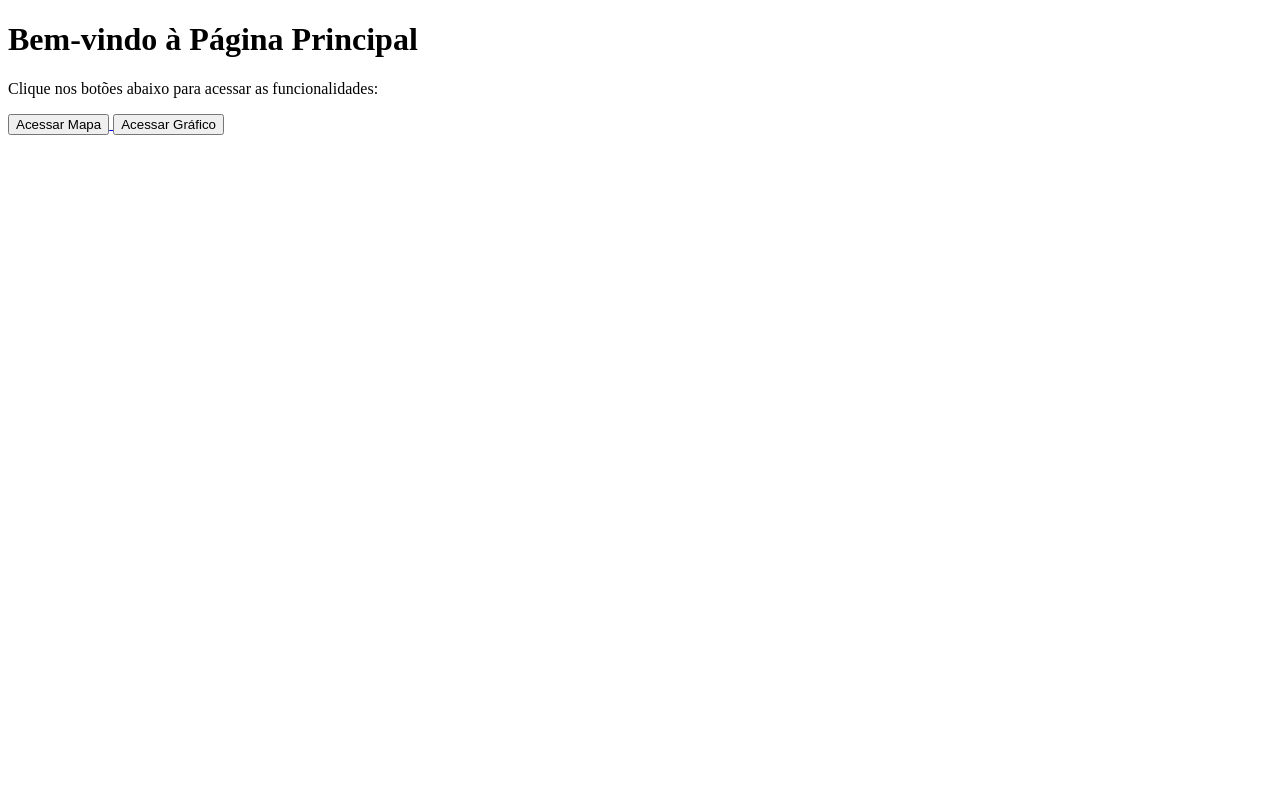
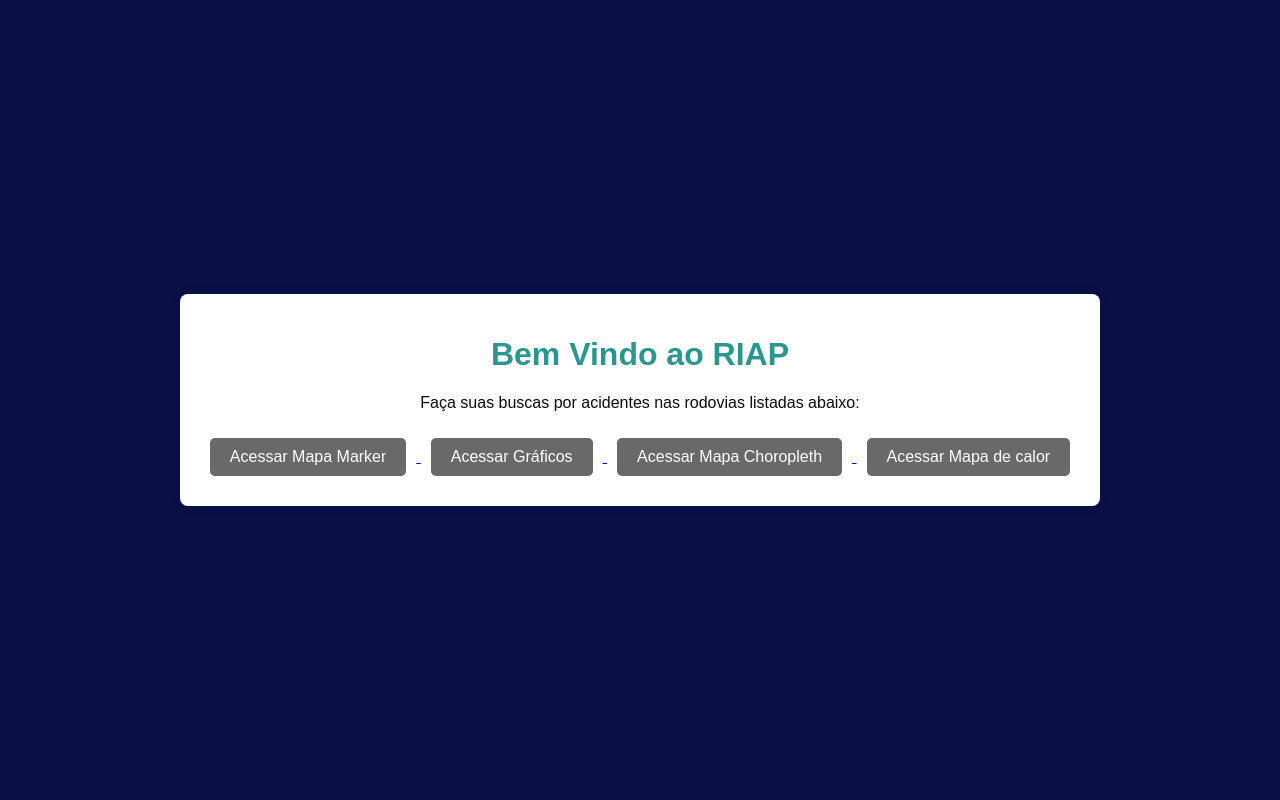
Before and after one commit to ildebrandomoraes/analisepreditivadeacidentesveiculares, a Flask app: page /home in a window 1280 px wide. Run offline with Flask 2, Linux system fonts and the light colour scheme.

Commit message:
projeto ganhou uma cara mais colorida com botões coloridos mais apresentavel

```diff
--- a/templates/home.html
+++ b/templates/home.html
@@ -3,20 +3,35 @@
 <head>
     <meta charset="UTF-8">
     <meta name="viewport" content="width=device-width, initial-scale=1.0">
-    <title>Página Principal</title>
+    <title>RIASP</title>
+    <link rel="stylesheet" href="styles.css">
 </head>
 <body>
-    <h1>Bem-vindo à Página Principal</h1>
-    <p>Clique nos botões abaixo para acessar as funcionalidades:</p>
+    <div class="container">
+        <h1>Bem Vindo ao RIAP </h1>
+        <p>Faça suas buscas por acidentes nas rodovias listadas abaixo:</p>
 
         <!-- Botão para acessar o mapa -->
         <a href="{{ url_for('index') }}">
-        <button>Acessar Mapa</button>
+            <button id="mapaBtn">Acessar Mapa Marker</button>
         </a>
 
         <!-- Botão para acessar o gráfico -->
         <a href="{{ url_for('grafico') }}">
-        <button>Acessar Gráfico</button>
+            <button id="graficoBtn">Acessar Gráficos</button>
         </a>
+
+        <!-- Botão para acessar o gráfico -->
+        <a href="{{ url_for('grafico') }}">
+            <button id="regiõesbtn">Acessar Mapa Choropleth</button>
+        </a>
+
+        <!-- Botão para acessar o gráfico -->
+        <a href="{{ url_for('grafico') }}">
+            <button id="mapacalorbtnBtn">Acessar Mapa de calor</button>
+        </a>
+    </div>
+
+    <script src="script.js"></script>
 </body>
 </html>
--- /dev/null
+++ b/templates/script.js
@@ -0,0 +1,15 @@
+document.getElementById('mapaBtn').addEventListener('click', function() {
+    alert('Você será redirecionado para o Mapa!');
+});
+
+document.getElementById('graficoBtn').addEventListener('click', function() {
+    alert('Você será redirecionado para o Gráfico!');
+});
+
+document.getElementById('regiõesbtn').addEventListener('click', function() {
+    alert('Você será redirecionado para o Mapa Choropleth!');
+});
+
+document.getElementById('mapacalorbtnBtn').addEventListener('click', function() {
+    alert('Você será redirecionado para o Mapa de Calor!');
+});
--- /dev/null
+++ b/templates/styles.css
@@ -0,0 +1,41 @@
+body {
+    font-family: Arial, sans-serif;
+    background-color: #0a1047;
+    margin: 0;
+    padding: 0;
+    display: flex;
+    justify-content: center;
+    align-items: center;
+    height: 100vh;
+}
+
+.container {
+    text-align: center;
+    background-color: #fff;
+    padding: 20px;
+    border-radius: 8px;
+    box-shadow: 0 0 10px rgba(0, 0, 0, 0.1);
+}
+
+h1 {
+    color: #299690;
+}
+
+p {
+    color: #0e0b0b;
+}
+
+button {
+    background-color: #696969;
+    color: white;
+    border: none;
+    padding: 10px 20px;
+    margin: 10px;
+    border-radius: 5px;
+    cursor: pointer;
+    font-size: 16px;
+}
+
+button:hover {
+    background-color: #9c9c9c;
+}
```
Also changed, not shown: templates/index.html (+81 -1 lines). Lines whose indentation alone changed are shown as unchanged.
